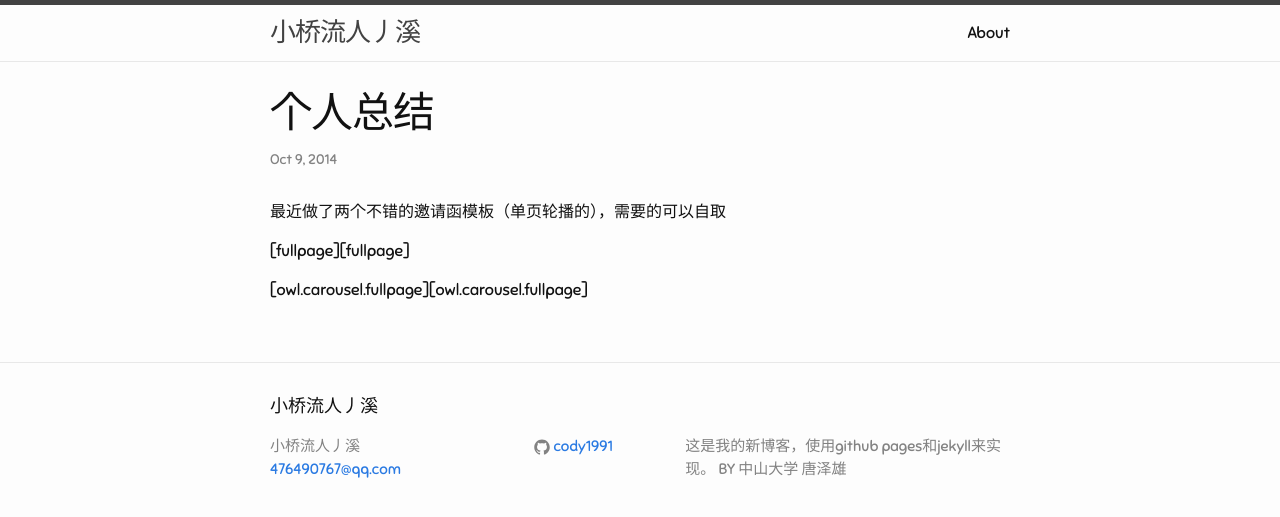
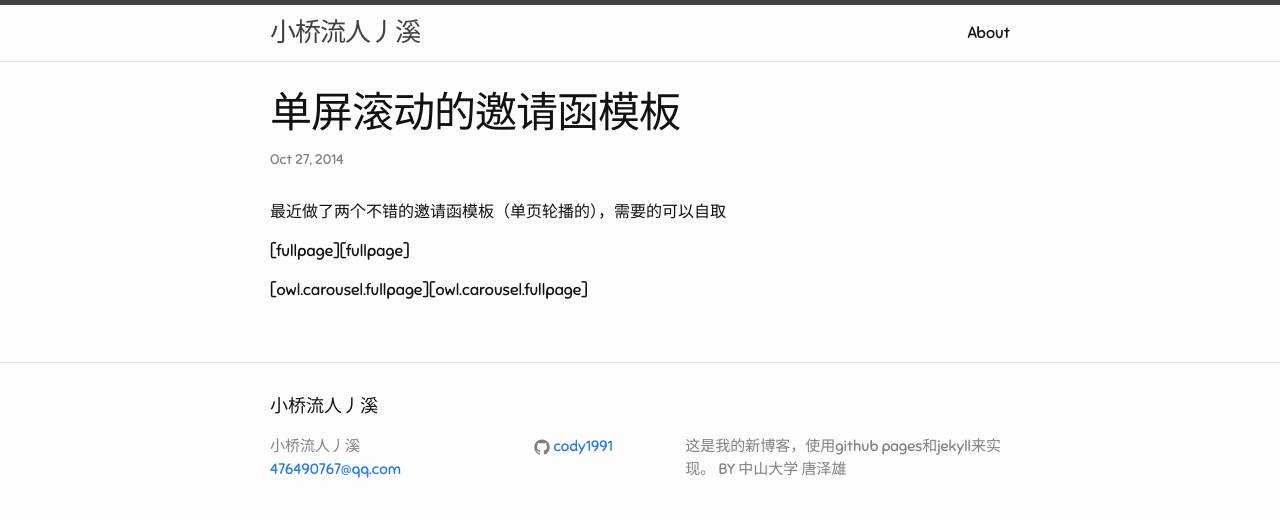
Before and after one commit to luojiyin1987/sysutangzxBlog, a Jekyll site: the page built from _posts/2014-10-27-fullpage-project.markdown, in a window 1280 px wide. Shown: the top 517 px of the page. Built offline with Jekyll 4.4.1, drawn with Linux system fonts in a browser that asks for light colours.

```diff
--- a/_posts/2014-10-27-fullpage-project.markdown
+++ b/_posts/2014-10-27-fullpage-project.markdown
@@ -1,7 +1,7 @@
 ---
 layout: post
-title:  "个人总结"
-date:   2014-10-9 16:34:00
+title:  "单屏滚动的邀请函模板"
+date:   2014-10-27 18:15:00
 categories: private
 ---
 
```
